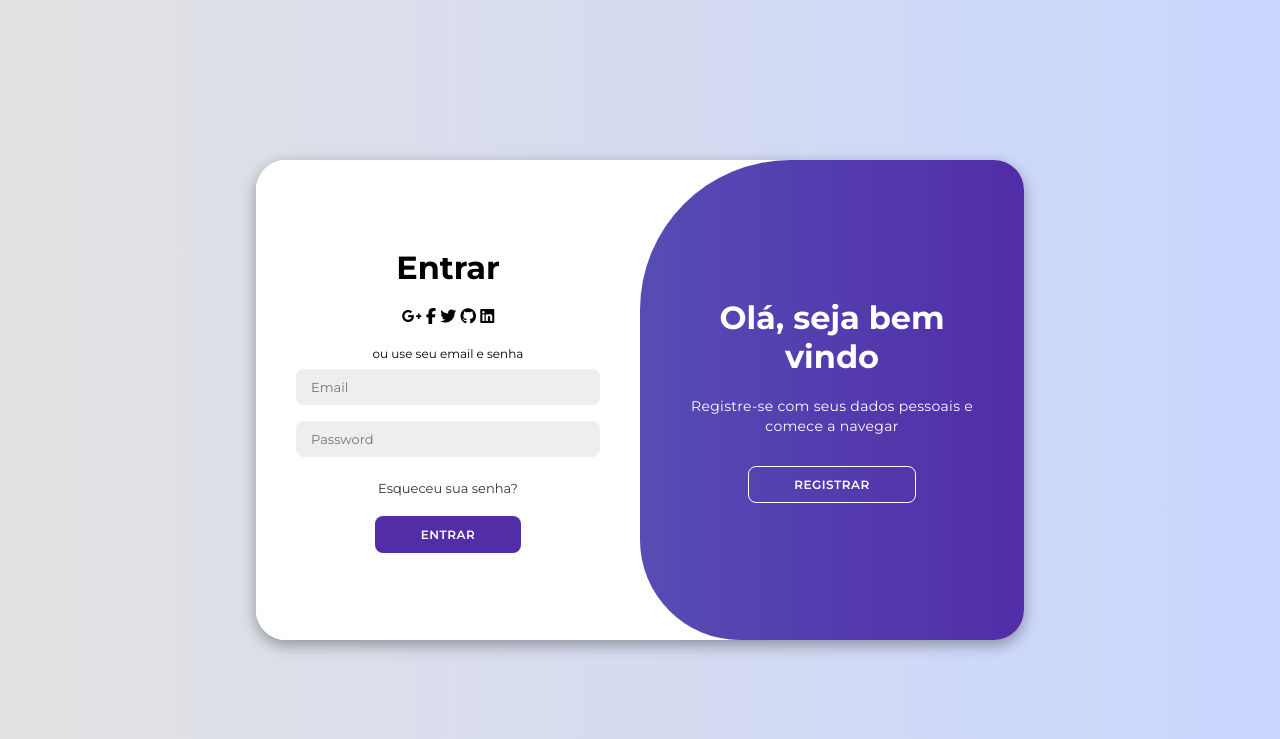
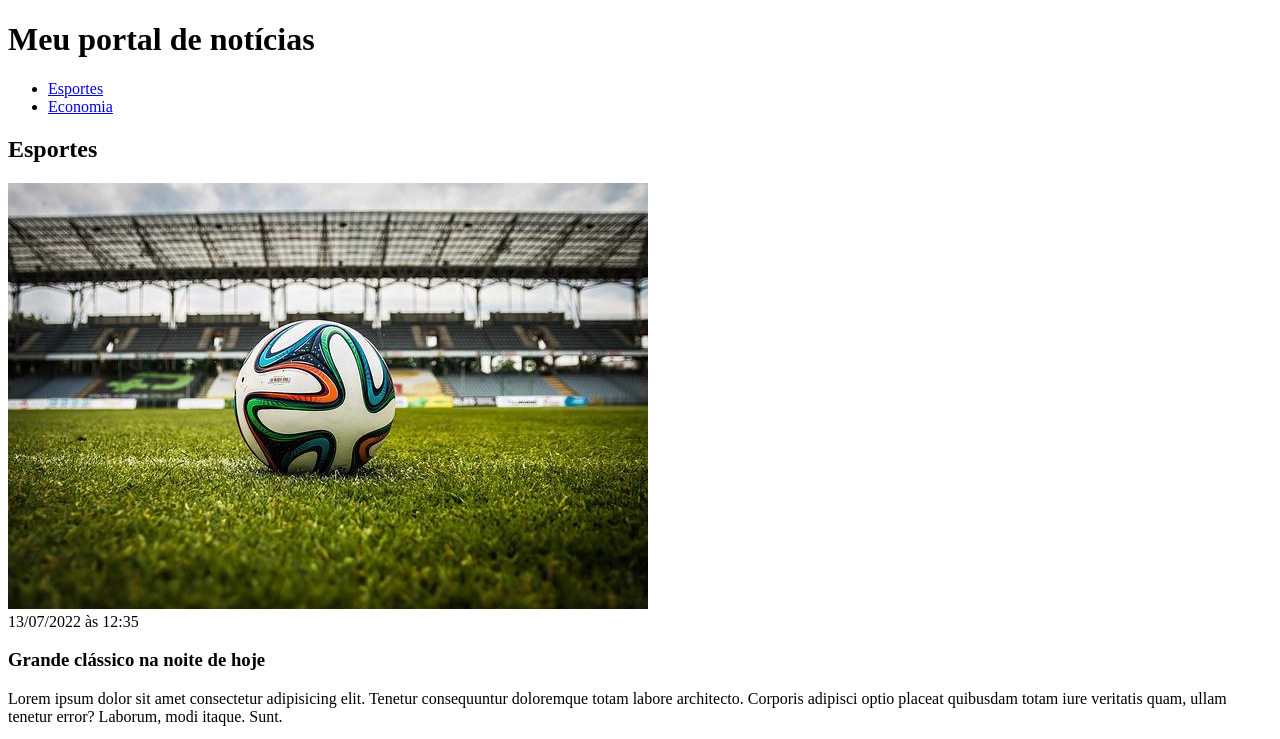
Before and after one commit to MrBanza/CSS, a plain HTML site: page index.html in a window 1280 px wide. Shown: the top 739 px of the page. Drawn offline with Linux system fonts and the light colour scheme.

Commit message:
Alteracao da estrutura do codigo

```diff
--- a/index.html
+++ b/index.html
@@ -1,66 +1,108 @@
 <!DOCTYPE html>
-<html lang="pt-br">
+<html lang="pt-BR">
 <head>
     <meta charset="UTF-8">
+    <meta http-equiv="X-UA-Compatible" content="IE=edge">
     <meta name="viewport" content="width=device-width, initial-scale=1.0">
-    <link rel="stylesheet" href="https://cdnjs.cloudflare.com/ajax/libs/font-awesome/6.7.2/css/all.min.css">
-    <link rel="stylesheet" href="main.css">
-    <title>Animated Login Page</title>
+    <title>Meu portal de notícias</title>
+    <link rel="stylesheet" href="./main.css" />
 </head>
 <body>
-    <div class="container" id="container">
-        <div class="form-container sign-up-container">
-            <form>
-                <h1>Criar Conta</h1>
-                <div class="social-icons">
-                    <i class="fa-brands fa-google-plus-g"></i>
-                    <i class="fa-brands fa-facebook-f"></i>
-                    <i class="fa-brands fa-twitter"></i>
-                    <i class="fa-brands fa-github"></i>
-                    <i class="fa-brands fa-linkedin"></i>
-                </div>
-                <span>ou use seu email para se registrar</span>
-                <input type="text" placeholder="Name" />
-                <input type="email" placeholder="Email" />
-                <input type="password" placeholder="Password" />
-                <button>Criar Conta</button>
-            </form>
-        </div>
-
-        <div class="form-container sign-in-container">
-            <form>
-                <h1>Entrar</h1>
-                <div class="social-icons">
-                    <i class="fa-brands fa-google-plus-g"></i>
-                    <i class="fa-brands fa-facebook-f"></i>
-                    <i class="fa-brands fa-twitter"></i>
-                    <i class="fa-brands fa-github"></i>
-                    <i class="fa-brands fa-linkedin"></i>
-                </div>
-                <span>ou use seu email e senha</span>
-                <input type="email" placeholder="Email" />
-                <input type="password" placeholder="Password" />
-                <a href="#">Esqueceu sua senha?</a>
-                <button>Entrar</button>
-            </form>
-        </div>
-
-        <div class="toggle-container">
-            <div class="toggle">
-                <div class="toggle-panel toggle-left">
-                    <h1>Bem vindo de volta!</h1>
-                    <p>Entre com seus dados pessoais e comece a navegar</p>
-                    <button class="hidden" id="sign-in">Entrar</button>
-                </div>
-                <div class="toggle-panel toggle-right">
-                    <h1>Olá, seja bem vindo</h1>
-                    <p>Registre-se com seus dados pessoais e comece a navegar</p>
-                    <button class="hidden" id="register">Registrar</button>
-                </div>
-            </div>
-        </div>
-    </div>
-    <script src="script.js"></script>
+    <header>
+        <h1>Meu portal de notícias</h1>
+        <nav>
+            <ul>
+                <li>
+                    <a href="#sports" title="Ir para a seção de esportes">Esportes</a>
+                </li>
+                <li>
+                    <a href="#economy" title="Ir para a seção de notícias">Economia</a>
+                </li>
+            </ul>
+        </nav>
+    </header>
+    <section>
+        <h2>Esportes</h2>
+        <article>
+            <img src="./imagens/futebol.jpg" alt="Bola de futebol no gramado" />
+            <header>
+                <time>13/07/2022 às 12:35</time>
+            </header>
+            <h3>Grande clássico na noite de hoje</h3>
+            <p>
+                Lorem ipsum dolor sit amet consectetur adipisicing elit. Tenetur consequuntur doloremque totam labore architecto. Corporis adipisci optio placeat quibusdam totam iure veritatis quam, ullam tenetur error? Laborum, modi itaque. Sunt.
+            </p>
+            <a href="#" title="Leia a notícia completa">Ler mais</a>
+        </article>
+        <article>
+            <img src="./imagens/futebol-americano.jpg" alt="Jogador de futebol americano correndo com a bola na mão" />
+            <header>
+                <time>13/07/2022 às 12:35</time>
+            </header>
+            <h3>Noite do Superbowl</h3>
+            <p>
+                Lorem ipsum dolor sit amet consectetur adipisicing elit. Tenetur consequuntur doloremque totam labore architecto. Corporis adipisci optio placeat quibusdam totam iure veritatis quam, ullam tenetur error? Laborum, modi itaque. Sunt.
+            </p>
+            <a href="#" title="Leia a notícia completa">Ler mais</a>
+        </article>
+        <article>
+            <img src="./imagens/basquete.jpg" title="Vista aérea de uma quadra de basquete" />
+            <header>
+                <time>13/07/2022 às 12:35</time>
+            </header>
+            <h3>Notícia sobre a NBA</h3>
+            <p>
+                Lorem ipsum dolor sit amet consectetur adipisicing elit. Tenetur consequuntur doloremque totam labore architecto. Corporis adipisci optio placeat quibusdam totam iure veritatis quam, ullam tenetur error? Laborum, modi itaque. Sunt.
+            </p>
+            <a href="#" title="Leia a notícia completa">Ler mais</a>
+        </article>
+        <article>
+            <img src="./imagens/basquete.jpg" title="Vista aérea de uma quadra de basquete" />
+            <header>
+                <time>13/07/2022 às 12:35</time>
+            </header>
+            <h3>Notícia sobre a NBA</h3>
+            <p>
+                Lorem ipsum dolor sit amet consectetur adipisicing elit. Tenetur consequuntur doloremque totam labore architecto. Corporis adipisci optio placeat quibusdam totam iure veritatis quam, ullam tenetur error? Laborum, modi itaque. Sunt.
+            </p>
+            <a href="#" title="Leia a notícia completa">Ler mais</a>
+        </article>
+    </section>
+    <section>
+        <h2>Economia</h2>
+        <article>
+            <img src="./imagens/dolares.jpg" alt="Muitos dólares" />
+            <header>
+                <time>13/07/2022 às 12:35</time>
+            </header>
+            <h3>Dólar em alta de 0.50%</h3>
+            <p>
+                Lorem ipsum dolor sit amet consectetur adipisicing elit. Tenetur consequuntur doloremque totam labore architecto. Corporis adipisci optio placeat quibusdam totam iure veritatis quam, ullam tenetur error? Laborum, modi itaque. Sunt.
+            </p>
+            <a href="#" title="Leia a notícia completa">Ler mais</a>
+        </article>
+        <article>
+            <img src="./imagens/euro.jpg" alt="Várias notas de euro" />
+            <header>
+                <time>13/07/2022 às 12:35</time>
+            </header>
+            <h3>Euro em queda de 0.40%</h3>
+            <p>
+                Lorem ipsum dolor sit amet consectetur adipisicing elit. Tenetur consequuntur doloremque totam labore architecto. Corporis adipisci optio placeat quibusdam totam iure veritatis quam, ullam tenetur error? Laborum, modi itaque. Sunt.
+            </p>
+            <a href="#" title="Leia a notícia completa">Ler mais</a>
+        </article>
+        <article>
+            <img src="./imagens/petroleo.jpg" alt="Extração de petróleo" />
+            <header>
+                <time>13/07/2022 às 12:35</time>
+            </header>
+            <h3>Alta no preço do barril do petróleo</h3>
+            <p>
+                Lorem ipsum dolor sit amet consectetur adipisicing elit. Tenetur consequuntur doloremque totam labore architecto. Corporis adipisci optio placeat quibusdam totam iure veritatis quam, ullam tenetur error? Laborum, modi itaque. Sunt.
+            </p>
+            <a href="#" title="Leia a notícia completa">Ler mais</a>
+        </article>
+    </section>
 </body>
-
 </html>
--- a/main.css
+++ /dev/null
@@ -1,211 +0,0 @@
-@import url('https://fonts.googleapis.com/css2?family=Montserrat:ital,wght@0,100..900;1,100..900&family=Roboto:ital,wght@0,100;0,300;0,400;0,500;0,700;0,900;1,100;1,300;1,400;1,500;1,700;1,900&display=swap');
-
-* {
-    margin: 0;
-    padding: 0;
-    box-sizing: border-box;
-    font-family: 'Montserrat', sans-serif;
-}
-
-body {
-    background-color: #c9d6ff;
-    background: linear-gradient(to right,#e2e2e2, #c9d6ff);
-    display: flex;
-    align-items: center;
-    justify-content: center;
-    flex-direction: column;
-    height: 100vh;
-
-}
-
-.container {
-    background-color: #fff;
-    border-radius: 30px;
-    box-shadow: 0 5px 15px rgba(0, 0, 0, 0.35);
-    position: relative;
-    overflow: hidden;
-    width: 768px;
-    max-width: 100%;
-    min-height: 480px;
-}
-
-.container p{
-    font-size: 14px;
-    line-height: 20px;
-    letter-spacing: 0.3px;
-    margin: 20px 0;
-}
-
-.container span{
-    font-size: 12px;
-}
-
-.container a{
-   color: #333;
-   font-size: 13px;
-   text-decoration: none;
-   margin: 15px 0 10px;
-}
-
-.container button{
-    background-color: #512da8;
-    color: #fff;
-    font-size: 12px;
-    padding: 10px 45px;
-    border: 1px solid transparent;
-    border-radius: 8px;
-    font-weight: 600;
-    letter-spacing: 0.5px;
-    text-transform: uppercase;
-    margin-top: 10px;
-    cursor: pointer;
-}
-
-.container button.hidden{
-    background-color: transparent;
-    border-color: #fff;
-}
-
-.container form{
-    background-color: #fff;
-    display: flex;
-    align-items: center;
-    justify-content: center;
-    flex-direction: column;
-    padding: 0 40px;
-    height: 100%;
-}
-
-.container input{
-    background-color: #eee;
-    border: none;
-    margin: 8px 0;
-    padding: 10px 15px;
-    font-size: 13px;
-    border-radius: 8px;
-    width: 100%;
-    outline: none;
-}
-
-.form-container{
-    position: absolute;
-    top: 0;
-    height: 100%;
-    transition: all 0.6s ease-in-out;
-}
-
-.sign-in-container{
-    left: 0;
-    width: 50%;
-    z-index: 2;
-}
-
-.container.active .sign-in-container{
-    transform: translateX(100%);
-}
-
-.sign-uop-container{
-    left: 0;
-    width: 50%;
-    opacity: 0;
-    z-index: 1;
-}
-
-.container.active .sign-up-container{
-    transform: translateX(100%);
-    opacity: 1;
-    z-index: 5;
-    animation: move 0.6s;
-}
-
-@keyframes move {
-    0%, 49.99%{
-        opacity: 0;
-        z-index: 1;
-    }
-    50%, 100%{
-        opacity: 1;
-        z-index: 5;
-    }
-}
-
-.social-icons{
-    margin: 20px 0;
-}
-
-.social-icons a{
-    border: 1px solid #ccc;
-    border-radius: 20%;
-    display: inline-flex;
-    justify-content: center;
-    align-items: center;
-    margin: 0 3px;
-    width: 40px;
-    height: 40px;
-}
-
-.toggle-container{
-    position: absolute;
-    top: 0;
-    left: 50%;
-    width: 50%;
-    height: 100%;
-    overflow: hidden;
-    transition: transform 0.6s ease-in-out;
-    border-radius: 150px 0 0 100px;
-    z-index: 100;
-}
-
-.container.active .toggle-container{
-    transform: translateX(-100%);
-    border-radius: 0 150px 100px 0;
-}
-
-.toggle{
-    background-color: #512da8;
-    height: 100%;
-    background: linear-gradient(to right, #5c6bc0, #512da8);
-    color: #fff;
-    position: relative;
-    left: -100%;
-    width: 200%;
-    height: 100%;
-    transform: translateX(0);
-    transition: transform all 0.6s ease-in-out;
-}
-
-.container.active .toggle{
-    transform: translateX(50%);
-}
-
-.toggle-panel{
-    position: absolute;
-    width: 50%;
-    height: 100%;
-    display: flex;
-    align-items: center;
-    justify-content: center;
-    flex-direction: column;
-    padding: 0 30px;
-    text-align: center;
-    top: 0;
-    transform: translateX(0);
-    transition: all 0.6s ease-in-out;
-}
-
-.toggle-left{
-    transform: translateX(-200%);
-}
-
-.container.active .toggle-left{
-    transform: translateX(0);
-}
-
-.toggle-right{
-    right: 0;
-    transform: translateX(0);
-}
-
-.container.active .toggle-right{
-    transform: translateX(200%);
-}
--- a/script.js
+++ /dev/null
@@ -1,11 +0,0 @@
-const container = document.getElementById('container');
-const registerBtn = document.getElementById('register');
-const loginBtn = document.getElementById('sign-in');
-
-registerBtn.addEventListener('click', () => {
-    container.classList.add('active');
-});
-
-loginBtn.addEventListener('click', () => {
-    container.classList.remove('active');
-});
```
Also changed, not shown: imagens/basquete.jpg (added), imagens/dolares.jpg (added), imagens/euro.jpg (added), imagens/futebol-americano.jpg (added), imagens/futebol.jpg (added), imagens/petroleo.jpg (added).
